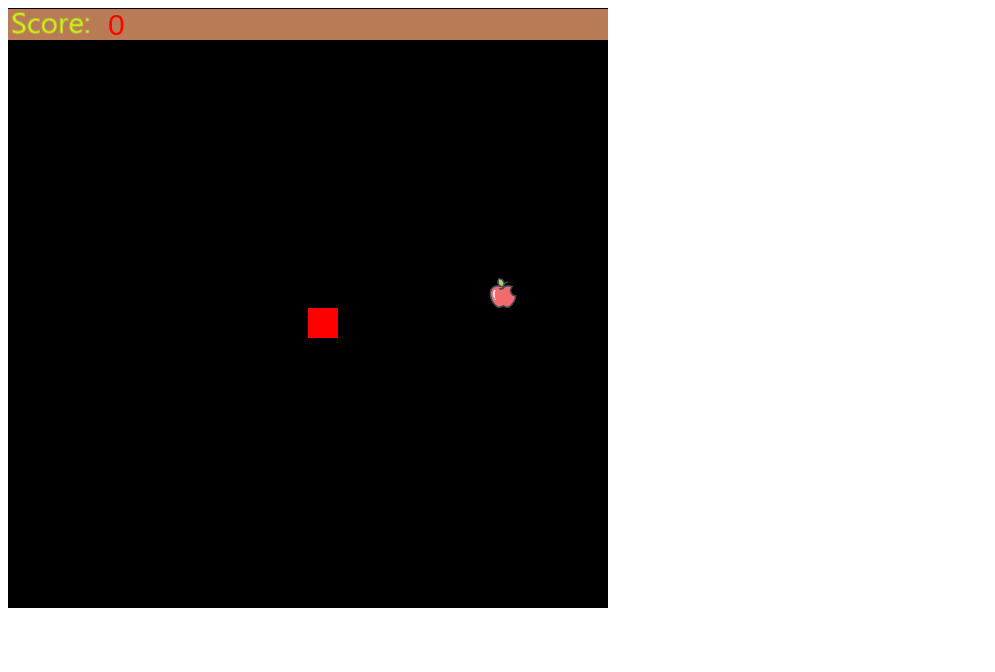
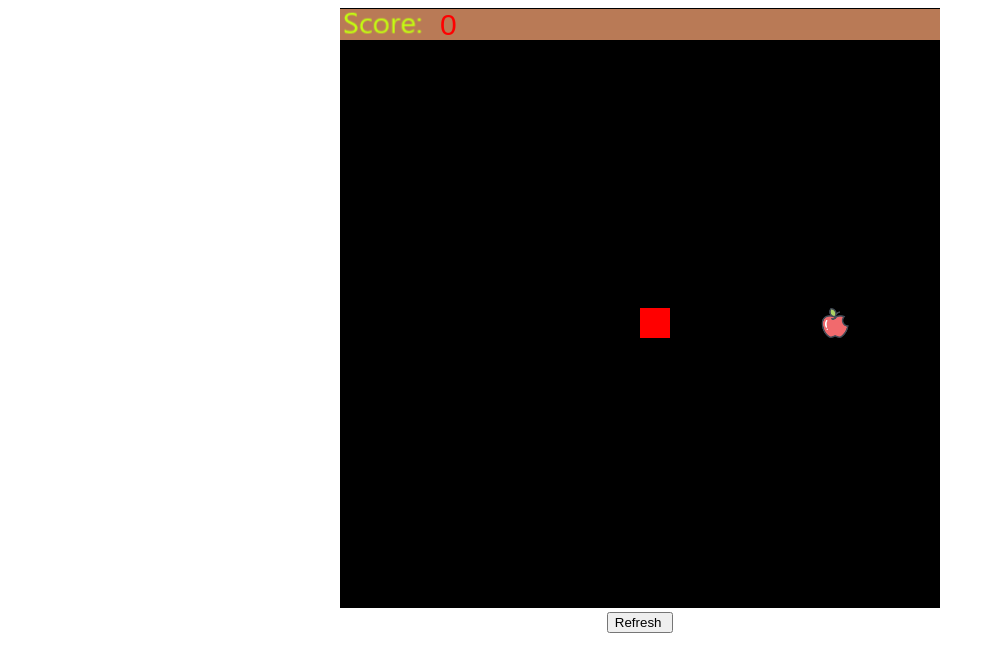
Before and after one commit to taisto-seppanen/Snake, a plain HTML site: page index.html in a window 1280 px wide. Shown: the whole page, without its empty margins (0-995 px from the left). Drawn offline with Linux system fonts and the light colour scheme.

Commit message:
upd
Добавил озвучкую.
Пофиксил пофиксил респ яблока за пределом игровой зоны.
Пофиксил поедание хвоста.

```diff
--- a/index.html
+++ b/index.html
@@ -11,7 +11,13 @@
 
 <body>
   <!-- Содержимое страницы -->
+  <div align="center" >
+    <div>
   <canvas id="game"  width="600" height="600"></canvas>
+</div>
+<di>  <input type="button" value="Refresh " onClick="window.location.reload();">
+</di>
+</di>
   <script src="./snake_game.js"></script>
 
 </body>
--- a/snake_game.js
+++ b/snake_game.js
@@ -16,12 +16,11 @@ let score = 0;
 
 let food = {
     x: Math.floor(Math.random() * 18) * box,
-    y: Math.floor(Math.random() * 18) * box,
+    y: Math.floor(Math.random() * 18  + 1 ) * box,
 };
 
 
 let snake = [];
-
 snake[0] = {
     x: 10 * box,
     y: 10 * box,
@@ -35,42 +34,60 @@ let dir;
 function direction(event)    {
     if (event.keyCode == 37 && dir != "right")    {
         dir = "left";
-        console.log(dir);
     }
     else if (event.keyCode == 38 && dir != "down")    {
         dir = "up";
-        console.log(dir);
 
     }
     else if (event.keyCode == 39 && dir != "left")    {
         dir = "right";
-        console.log(dir);
 
     }
     else if (event.keyCode == 40 && dir != "up")    {
         dir = "down";
-        console.log(dir);
 
     }
 }
 
+
 // проверяет не съеден ли хвост
 function eatTail(head, arr)  {
     for ( let i = 0; i < arr.length; i++)   {
-        if ( head.x == arr[i].x || head.y == arr[i].y )
+        if ( head.x == arr[i].x && head.y == arr[i].y )
         lose();
         }
     }
+
+
 // обработка события проигрыша
-
-    function lose() {
+function lose() {
+        dieSound.play()
         clearInterval(game);
         ctx.fillStyle = "red";
         ctx.font = "50px Impact";
         ctx.fillText("YOU LOSE", 200, 200)
         ctx.drawImage(loseImg, 0, 0);
+    }
 
-    }
+
+
+    // подключаем озвучку
+    function sound(src) {
+        this.sound = document.createElement("audio");
+        this.sound.src = src;
+        this.sound.setAttribute("preload", "auto");
+        this.sound.setAttribute("controls", "none");
+        this.sound.style.display = "none";
+        document.body.appendChild(this.sound);
+          this.play = function(){
+            this.sound.play();
+        }
+          this.stop = function(){
+            this.sound.pause();
+        }
+      }
+      const eatSound = new sound('./EatSound.ogg');
+      const dieSound = new sound('./DieSound.ogg');
 
 function drawGame () {
 ctx.drawImage(ground, 0, 0);
@@ -90,8 +107,11 @@ ctx.fillText(score, 100, 27)
 let snakeY = snake[0].y;
 let snakeX = snake[0].x;
 
+console.log("food.x = ", food.x, "food.y = ", food.y)
+
 // обрабатываем поедание яблок
 if (snakeX == food.x && snakeY == food.y)   {
+    eatSound.play()
     score++;
     food = {
         x: Math.floor(Math.random() * 6 + 1) * box,
@@ -100,7 +120,7 @@ if (snakeX == food.x && snakeY == food.y)   {
 } else {
     snake.pop();    }
 
-    // Обрабатываем столкновение с стеной
+// Обрабатываем столкновение с стеной
     if(snakeX > box*19 || snakeX < 0 || snakeY > box*19 || snakeY == 0)
     {
         lose();
@@ -117,6 +137,7 @@ let newHead = {
     x: snakeX,
     y: snakeY,
 };
+eatTail(newHead, snake);
 
 snake.unshift(newHead);
 
```
Also changed, not shown: 2 other files.
